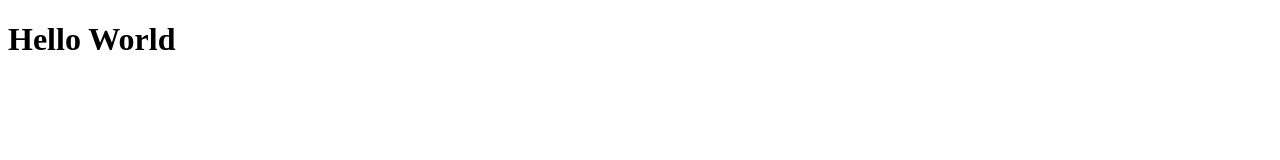
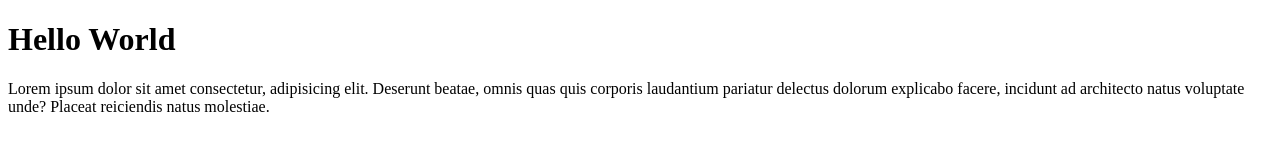
Before and after one commit to sendycitralesmana/remote-2, a plain HTML site: page index.html in a window 1280 px wide. Drawn offline with Linux system fonts and the light colour scheme.

Commit message:
edit index.html

```diff
--- a/index.html
+++ b/index.html
@@ -8,5 +8,6 @@
 </head>
 <body>
     <h1>Hello World</h1>
+    <p>Lorem ipsum dolor sit amet consectetur, adipisicing elit. Deserunt beatae, omnis quas quis corporis laudantium pariatur delectus dolorum explicabo facere, incidunt ad architecto natus voluptate unde? Placeat reiciendis natus molestiae.</p>
 </body>
 </html>
```
